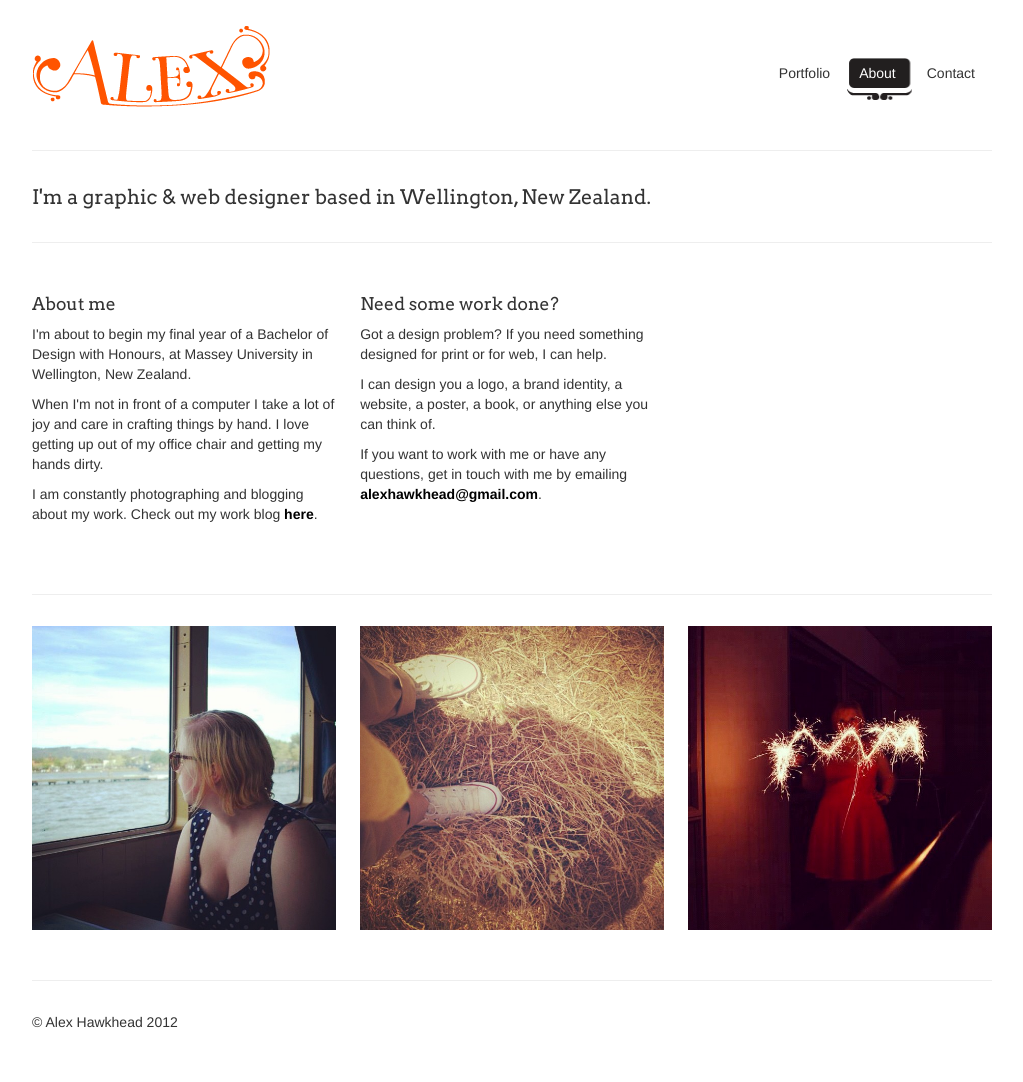
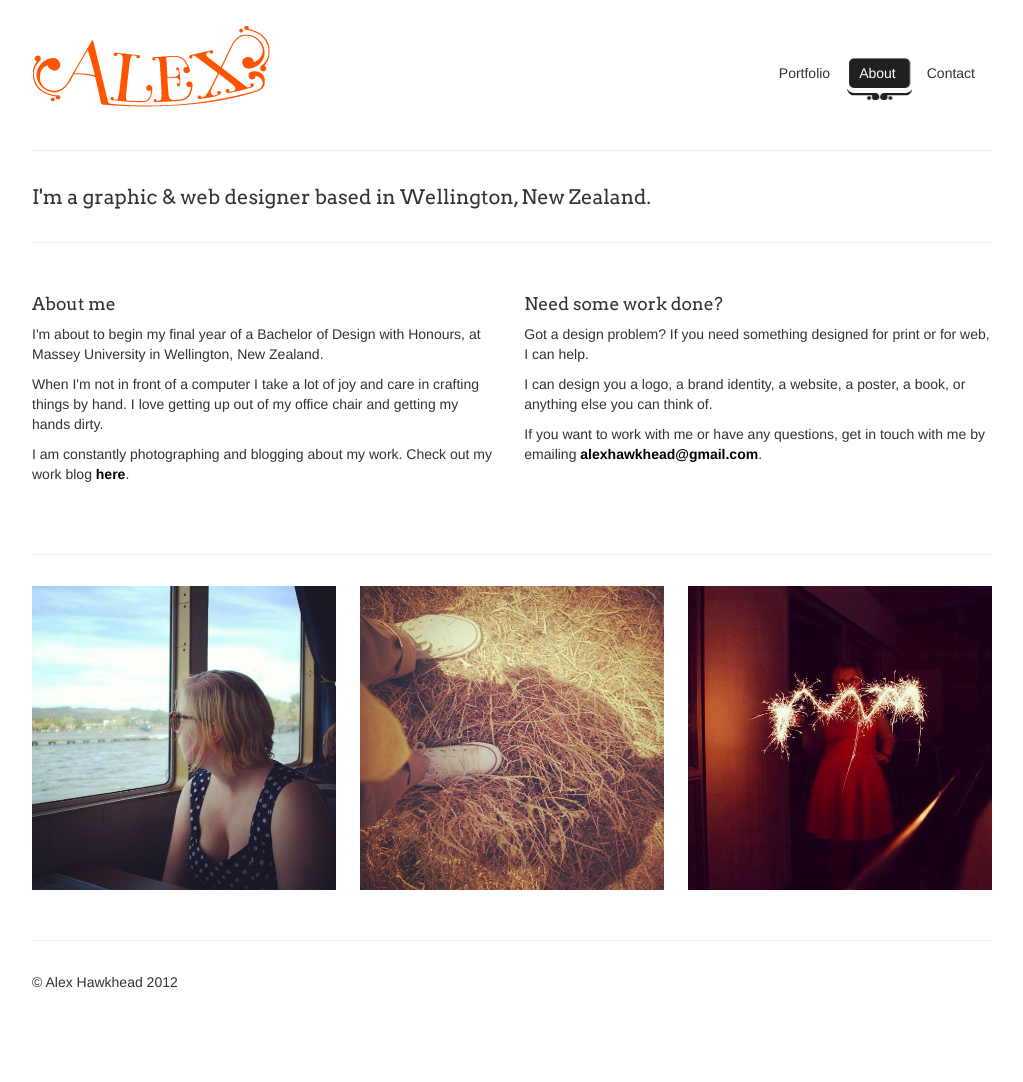
Before and after one commit to alexhawkhead/alexhawkhead.github.com, a Jekyll site: the page built from about.html, in a window 1280 px wide. Shown: the whole page, without its empty margins (128-1151 px from the left). Built offline with Jekyll 4.4.1, drawn with Linux system fonts in a browser that asks for light colours; nearby versions of some CDN libraries; some web fonts are replaced; after the commit the page ends 1042 px from its top, so only the background shows below that.

Commit message:
span6 motherfucker

```diff
--- a/about.html
+++ b/about.html
@@ -11,14 +11,14 @@ tab: about
 <hr>
 
 <div class="row-fluid marketing">
-  <div class="span4">
+  <div class="span6">
 		<h4>About me</h4>
     <p>I'm about to begin my final year of a Bachelor of Design with Honours, at Massey University in Wellington, New Zealand.</p>
 		<p>When I'm not in front of a computer I take a lot of joy and care in crafting things by hand. I love getting up out of my office chair and getting my hands dirty.</p>
 		<p>I am constantly photographing and blogging about my work. Check out my work blog <a href="http://alexshoots.tumblr.com"><strong>here</strong></a>.</p>
   </div>
 
-  <div class="span4">
+  <div class="span6">
      <h4>Need some work done?</h4>
      <p>Got a design problem? If you need something designed for print or for web, I can help.</p>
 		 <p>I can design you a logo, a brand identity, a website, a poster, a book, or anything else you can think of.</p>
```
